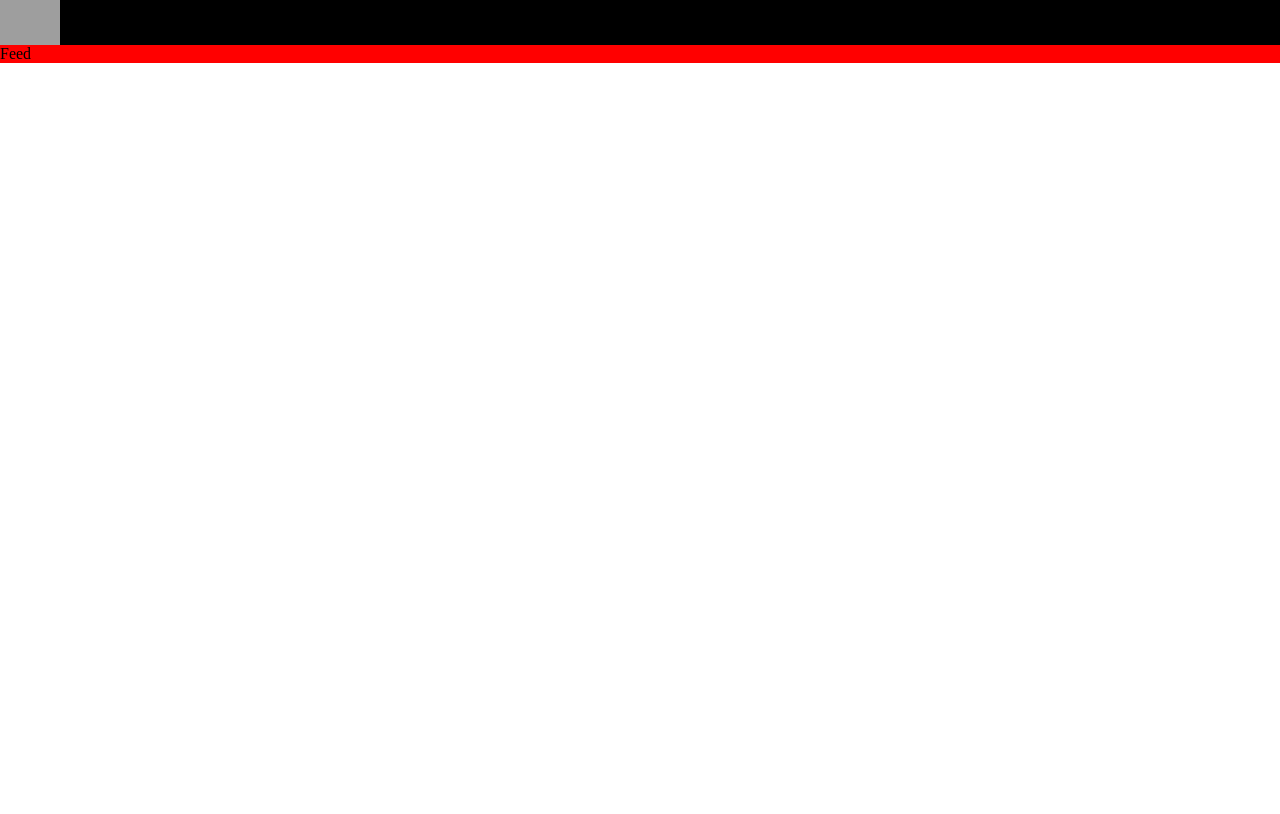
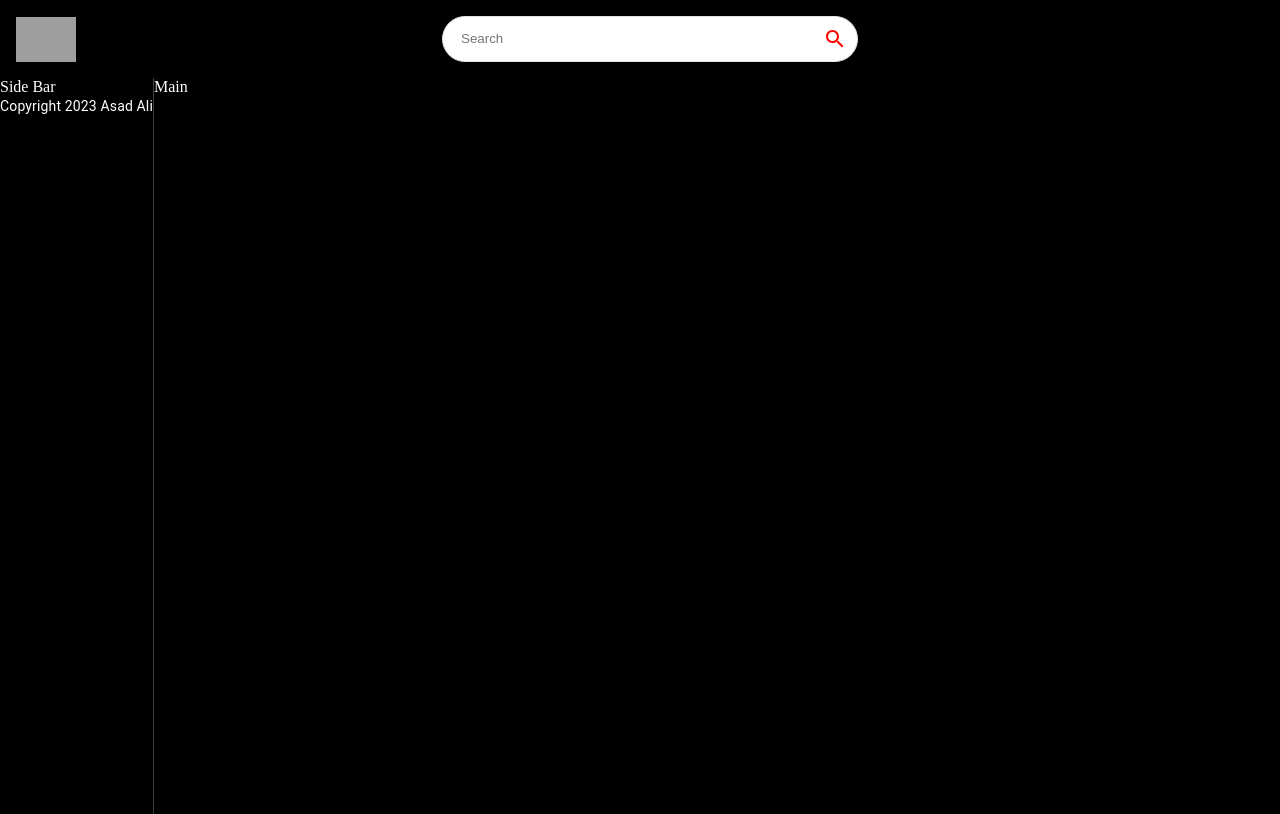
Before and after one commit to m-asad-ali/youtube-clone, a React (Create React App) app: page / in a window 1280 px wide. Built offline with nearby package versions, Linux system fonts and the light colour scheme; grey boxes are pictures that could not be loaded.

Commit message:
NavBar complete and feed is setup

```diff
--- a/src/App.js
+++ b/src/App.js
@@ -11,7 +11,7 @@ import {
 
 const App = () => (
   <BrowserRouter>
-    <Box sx={{ backgroundColor: "red" }}>
+    <Box sx={{ backgroundColor: "orange" }}>
       <Navbar />
       <Routes>
         <Route exact path="/" element={<Feed />} />
--- a/src/components/Feed.js
+++ b/src/components/Feed.js
@@ -1,7 +1,25 @@
-import React from "react";
-
+import React, { useState, useEffect } from "react";
+import { Box, Stack, Typography } from "@mui/material";
 const Feed = () => {
-  return <div>Feed</div>;
+  return (
+    <Stack
+      flexDirection={{ sx: "column", md: "row" }}
+      bgcolor="black"
+      color="white"
+    >
+      <Box
+        height={{ sx: "auto", md: "92vh" }}
+        px={{ sx: "0", md: "2" }}
+        borderRight="1px solid #3d3d3d"
+      >
+        Side Bar
+        <Typography className="copyright" variant="body2" mt="1.5">
+          Copyright 2023 Asad Ali
+        </Typography>
+      </Box>
+      <Box>Main</Box>
+    </Stack>
+  );
 };
 
 export default Feed;
--- a/src/components/Navbar.js
+++ b/src/components/Navbar.js
@@ -1,22 +1,30 @@
 import React from "react";
-import { Stack } from "@mui/material";
+import { Box, Stack, Typography } from "@mui/material";
 import { Link } from "react-router-dom";
 import { logo } from "../utils/constants";
+import SearchBar from "./SearchBar";
+
 const Navbar = () => {
   return (
     <Stack
       direction="row"
-      spacing={2}
+      alignItems="center"
+      p={2}
       sx={{
         position: "sticky",
-        background: "#000",
+        background: "black",
         top: 0,
         justifyContent: "space-between",
       }}
     >
       <Link to="/" style={{ display: "flex", alignItems: "center" }}>
         <img src={logo} alt="logo" height={45} />
+        {/* <Typography variant="h6" color="red">
+          Youtube By Asad
+        </Typography> */}
       </Link>
+      <SearchBar />
+      <Box></Box>
     </Stack>
   );
 };
--- /dev/null
+++ b/src/components/SearchBar.js
@@ -0,0 +1,51 @@
+import React, { useState } from "react";
+import { useNavigate } from "react-router-dom";
+import { Paper, IconButton } from "@mui/material";
+import SearchIcon from "@mui/icons-material/Search";
+
+const SearchBar = () => {
+  const [searchTerm, setSearchTerm] = useState("");
+  const navigate = useNavigate();
+
+  const handleSubmit = (e) => {
+    e.preventDefaults();
+
+    if (searchTerm) {
+      navigate(`/search/${searchTerm}`);
+      setSearchTerm("");
+    }
+  };
+
+  return (
+    <Paper
+      variant="outlined"
+      component="form"
+      onSubmit={handleSubmit}
+      sx={{
+        borderRadius: 20,
+        border: "1px solid #e3e3e3",
+        pl: 2,
+        boxShadow: "none",
+        mr: { sm: 5 },
+      }}
+    >
+      <input
+        className="search-bar"
+        placeholder="Search"
+        value={searchTerm}
+        onChange={(e) => {
+          setSearchTerm(e.target.value);
+        }}
+      ></input>
+      <IconButton
+        type="submit"
+        sx={{ p: "10px", color: "red" }}
+        aria-label="search"
+      >
+        <SearchIcon />
+      </IconButton>
+    </Paper>
+  );
+};
+
+export default SearchBar;
--- a/src/components/index.js
+++ b/src/components/index.js
@@ -3,3 +3,4 @@ export { default as ChannelDetail } from "./ChannelDetail";
 export { default as VideoDetail } from "./VideoDetail";
 export { default as SearchFeed } from "./Navbar";
 export { default as Feed } from "./Feed";
+export { default as SearchBar } from "./SearchBar";
```
